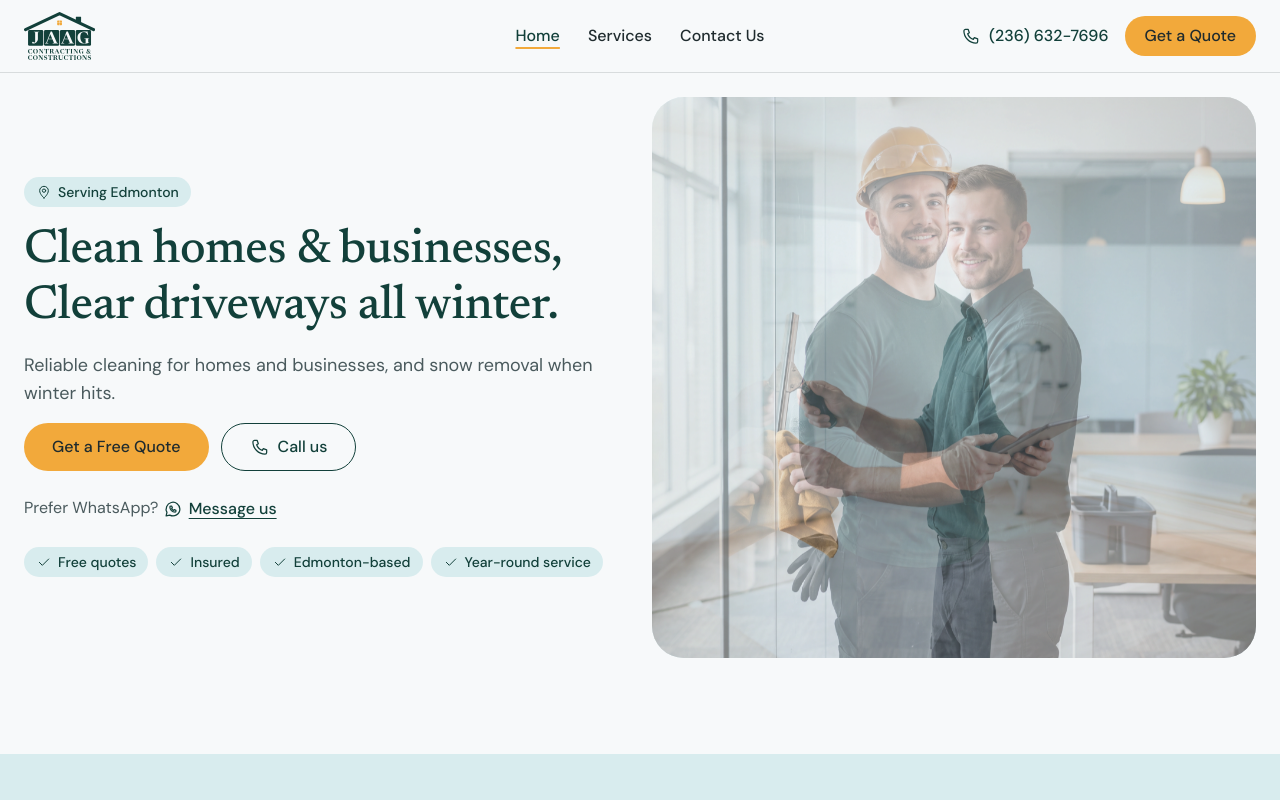
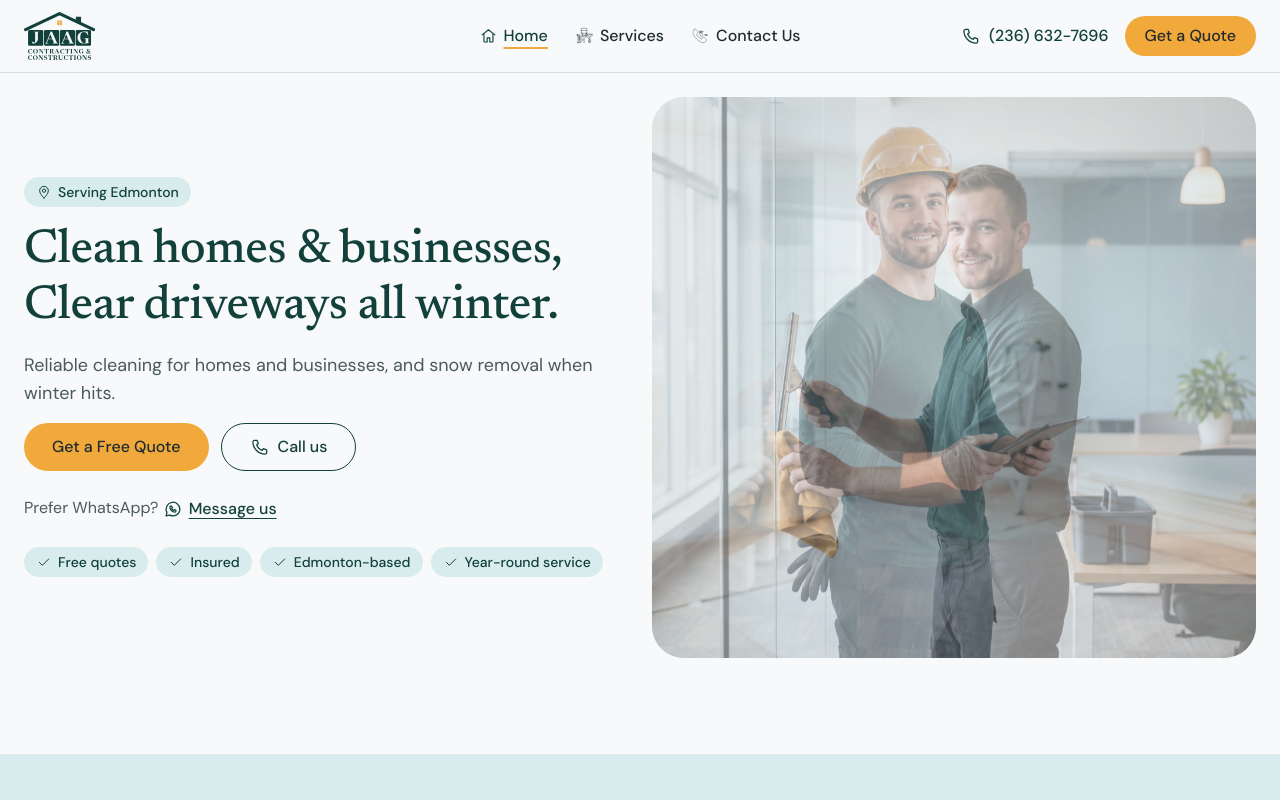
Before and after one commit to DigiBearCA/JAG-cleaning-web, a Next.js app: page / in a window 1280 px wide. Shown: the top 800 px of the page. Built offline with nearby package versions, Linux system fonts and the light colour scheme.

Commit message:
feat: add ContactIcon and ServicesIcon components; update Header and MobileMenu to include new icons

```diff
--- a/src/app/globals.css
+++ b/src/app/globals.css
@@ -185,7 +185,6 @@
 @layer base {
   html {
     scroll-padding-top: 5.5rem;
-    scroll-behavior: smooth;
   }
   body {
     background: var(--bg);
--- a/src/components/icons/icons.tsx
+++ b/src/components/icons/icons.tsx
@@ -289,3 +289,100 @@ export function WallIcon(props: IconProps) {
     </IconBase>
   );
 }
+export function ContactIcon({ size = 24, ...rest }: IconProps) {
+  return (
+    <svg
+      xmlns="http://www.w3.org/2000/svg"
+      viewBox="0 0 1254 1254"
+      width={size}
+      height={size}
+      fill="none"
+      {...rest}
+    >
+      <path fill="none" stroke="currentColor" strokeWidth="24" strokeLinecap="round" strokeLinejoin="round" d="M150 150 C180 140 215 150 245 175 L370 285 C410 320 405 375 370 410 C340 440 300 465 288 490 C280 510 292 540 330 600 C400 700 500 780 600 835 C625 848 650 850 660 835 C675 810 690 760 710 740 C740 715 800 720 845 745 L935 830 C985 880 985 940 950 985 C900 1050 830 1090 740 1088 C600 1085 440 980 280 820 C140 680 40 520 33 390 C33 300 80 210 130 165 Z"/>
+
+      <g fill="none" stroke="currentColor" strokeWidth="24" strokeLinecap="round" strokeLinejoin="round">
+        <path d="M528 282 H670 Q695 282 695 304 Q695 325 672 325 H528 Z"/>
+        <path d="M528 345 H625 Q638 345 638 357 Q638 370 625 370 H528 Z"/>
+        <path d="M528 380 H600 Q620 380 624 410 L636 466 H676 Q706 470 706 505 V605 Q706 648 665 648 H565 Q528 645 528 600 Z"/>
+      </g>
+      <g stroke="currentColor" strokeLinecap="round" fill="none">
+        <line x1="732" y1="302" x2="765" y2="302" strokeWidth="24"/>
+        <line x1="673" y1="348" x2="694" y2="398" strokeWidth="24"/>
+      </g>
+
+      <text x="820" y="630" fill="none" stroke="currentColor" strokeWidth="12" fontSize="180" style={{ fontFamily: "var(--font-dm-sans), sans-serif" }} fontWeight="bold">24</text>
+    </svg>
+  );
+}
+
+export function ServicesIcon({ size = 24, ...rest }: IconProps) {
+  return (
+    <svg
+      xmlns="http://www.w3.org/2000/svg"
+      viewBox="0 0 1254 1254"
+      width={size}
+      height={size}
+      fill="none"
+      {...rest}
+    >
+      <g fill="none" stroke="currentColor" strokeWidth="27" strokeLinecap="round" strokeLinejoin="round">
+        {/* Cap */}
+        <path d="M413 110 Q607 20 802 110 L803 262 Q607 190 413 262 Z"/>
+        <path d="M421 270 V296 M795 270 V296"/>
+
+        {/* Ears with curl */}
+        <path d="M437 361 C430 342 412 332 400 352 C390 372 398 405 420 428 L447 442"/>
+        <path d="M778 361 C785 342 803 332 815 352 C825 372 817 405 795 428 L768 442"/>
+
+        {/* Face / jaw */}
+        <path d="M440 452 C446 545 518 617 607 617 C696 617 769 545 775 452"/>
+
+        {/* Mask top edge */}
+        <path d="M440 443 Q607 432 775 443"/>
+
+        {/* Mask side lines */}
+        <path d="M497 470 L484 558"/>
+        <path d="M718 470 L731 558"/>
+        {/* Mask chin */}
+        <path d="M524 578 Q607 610 691 578"/>
+
+        {/* Collars */}
+        <path d="M462 612 L466 712 L540 677"/>
+        <path d="M745 612 L741 712 L670 677"/>
+
+        {/* Shoulders / arms */}
+        <path d="M445 632 Q360 660 318 748"/>
+        <path d="M762 635 Q890 680 930 822"/>
+
+        {/* Center placket */}
+        <path d="M605 738 V1098"/>
+
+        {/* Pocket */}
+        <path d="M396 832 H528 V948 L462 1003 L396 955 Z"/>
+
+        {/* Spray bottle: nozzle head */}
+        <path d="M103 539 H274 V675"/>
+        <path d="M103 539 V588 H165"/>
+        <path d="M150 539 V588"/>
+        <path d="M165 590 C165 640 172 665 195 688"/>
+        <path d="M288 572 C320 580 330 600 330 630 V672"/>
+
+        {/* Spray bottle: hand */}
+        <rect x="174" y="690" width="130" height="228" rx="44"/>
+        <path d="M247 752 H292 M247 806 H292 M247 862 H292"/>
+
+        {/* Spray bottle: body */}
+        <path d="M205 928 L172 985 C148 1030 146 1070 148 1100 H346 C350 1070 346 1030 322 985 L270 928"/>
+        <path d="M148 1062 H346"/>
+
+        {/* Squeegee */}
+        <path d="M812 492 H1175"/>
+        <path d="M805 542 H1178 V595 H1150 L995 708 L842 595 H805 Z"/>
+        <path d="M995 708 V858"/>
+        <path d="M925 920 C925 880 955 862 995 862 C1035 862 1060 880 1060 920 V1040 C1060 1080 1035 1100 995 1100 C955 1100 925 1080 925 1040 Z"/>
+        <path d="M940 928 H985 M940 985 H985 M940 1040 H985"/>
+      </g>
+    </svg>
+  );
+}
--- a/src/components/icons/index.ts
+++ b/src/components/icons/index.ts
@@ -34,3 +34,5 @@ export {
   WallIcon,
   WhatsAppIcon,
 } from "./icons";
+export { ServicesIcon } from "./icons";
+export { ContactIcon } from "./icons";
--- a/src/components/layout/Header.tsx
+++ b/src/components/layout/Header.tsx
@@ -3,7 +3,7 @@
 import Link from "next/link";
 import { usePathname } from "next/navigation";
 import { useRef, useState } from "react";
-import { CloseIcon, MenuIcon, PhoneIcon } from "@/components/icons";
+import { CloseIcon, MenuIcon, PhoneIcon, HomeIcon, ServicesIcon, ContactIcon } from "@/components/icons";
 import { Button } from "@/components/ui/Button";
 import { Container } from "@/components/ui/Container";
 import { SITE } from "@/config/site";
@@ -24,9 +24,11 @@ const MOBILE_MENU_ID = "mobile-menu";
 function DesktopNavLink({
   link,
   pathname,
+  icon,
 }: {
   readonly link: NavLink;
   readonly pathname: string;
+  readonly icon?: React.ReactNode;
 }) {
   const active = pathname === link.href;
   return (
@@ -40,6 +42,7 @@ function DesktopNavLink({
           : "text-ink",
       )}
     >
+      {icon && <span className="mr-1.5 flex items-center">{icon}</span>}
       {link.label}
     </Link>
   );
@@ -82,14 +85,18 @@ export function Header() {
         >
           <ul className="flex items-center gap-1">
             <li>
-              <DesktopNavLink link={HOME_LINK} pathname={pathname} />
+              <DesktopNavLink link={HOME_LINK} pathname={pathname} icon={<HomeIcon size={18} />} />
             </li>
             <li>
-              <DesktopNavLink link={SERVICES_LINK} pathname={pathname} />
+              <DesktopNavLink link={SERVICES_LINK} pathname={pathname} icon={<ServicesIcon size={18} />} />
             </li>
             {NAV_AFTER_SERVICES.map((link) => (
               <li key={link.href}>
-                <DesktopNavLink link={link} pathname={pathname} />
+                <DesktopNavLink
+                  link={link}
+                  pathname={pathname}
+                  icon={link.href === "/contact" ? <ContactIcon size={18} /> : undefined}
+                />
               </li>
             ))}
           </ul>
--- a/src/components/layout/MobileMenu.tsx
+++ b/src/components/layout/MobileMenu.tsx
@@ -2,7 +2,7 @@
 
 import Link from "next/link";
 import { useEffect, useRef } from "react";
-import {} from "@/components/icons";
+import { HomeIcon, ServicesIcon, ContactIcon } from "@/components/icons";
 import { Button } from "@/components/ui/Button";
 import { Container } from "@/components/ui/Container";
 import {
@@ -75,7 +75,10 @@ export function MobileMenu({
                 onClick={onNavigate}
                 {...linkState(HOME_LINK.href)}
               >
-                {HOME_LINK.label}
+                <span className="flex items-center gap-2">
+                  <HomeIcon size={20} />
+                  {HOME_LINK.label}
+                </span>
               </Link>
             </li>
             <li>
@@ -84,7 +87,10 @@ export function MobileMenu({
                 onClick={onNavigate}
                 {...linkState(SERVICES_LINK.href)}
               >
-                {SERVICES_LINK.label}
+                <span className="flex items-center gap-2">
+                  <ServicesIcon size={20} />
+                  {SERVICES_LINK.label}
+                </span>
               </Link>
             </li>
             {NAV_AFTER_SERVICES.map((item) => (
@@ -94,7 +100,10 @@ export function MobileMenu({
                   onClick={onNavigate}
                   {...linkState(item.href)}
                 >
-                  {item.label}
+                  <span className="flex items-center gap-2">
+                    {item.href === "/contact" && <ContactIcon size={20} />}
+                    {item.label}
+                  </span>
                 </Link>
               </li>
             ))}
```
